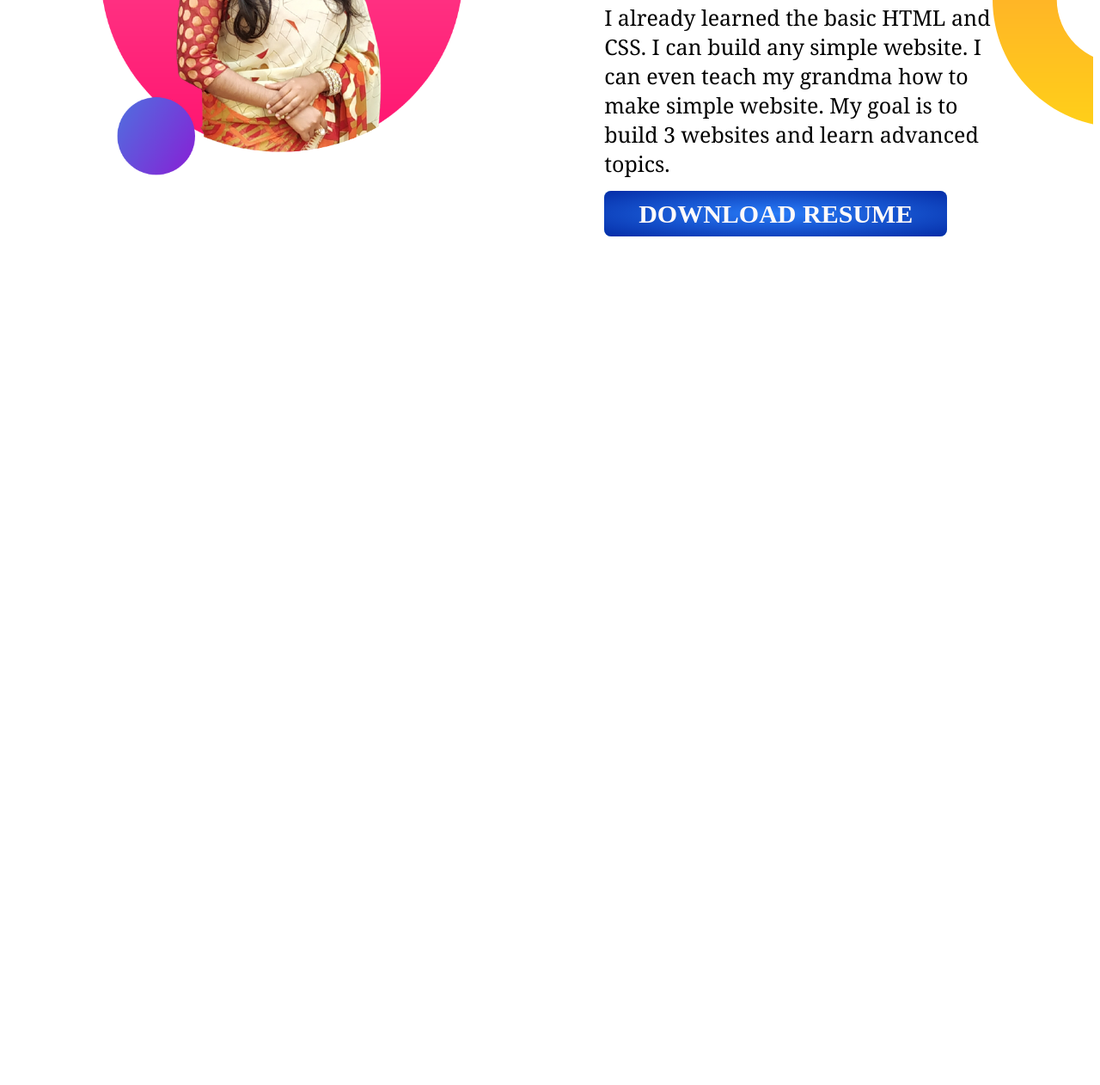
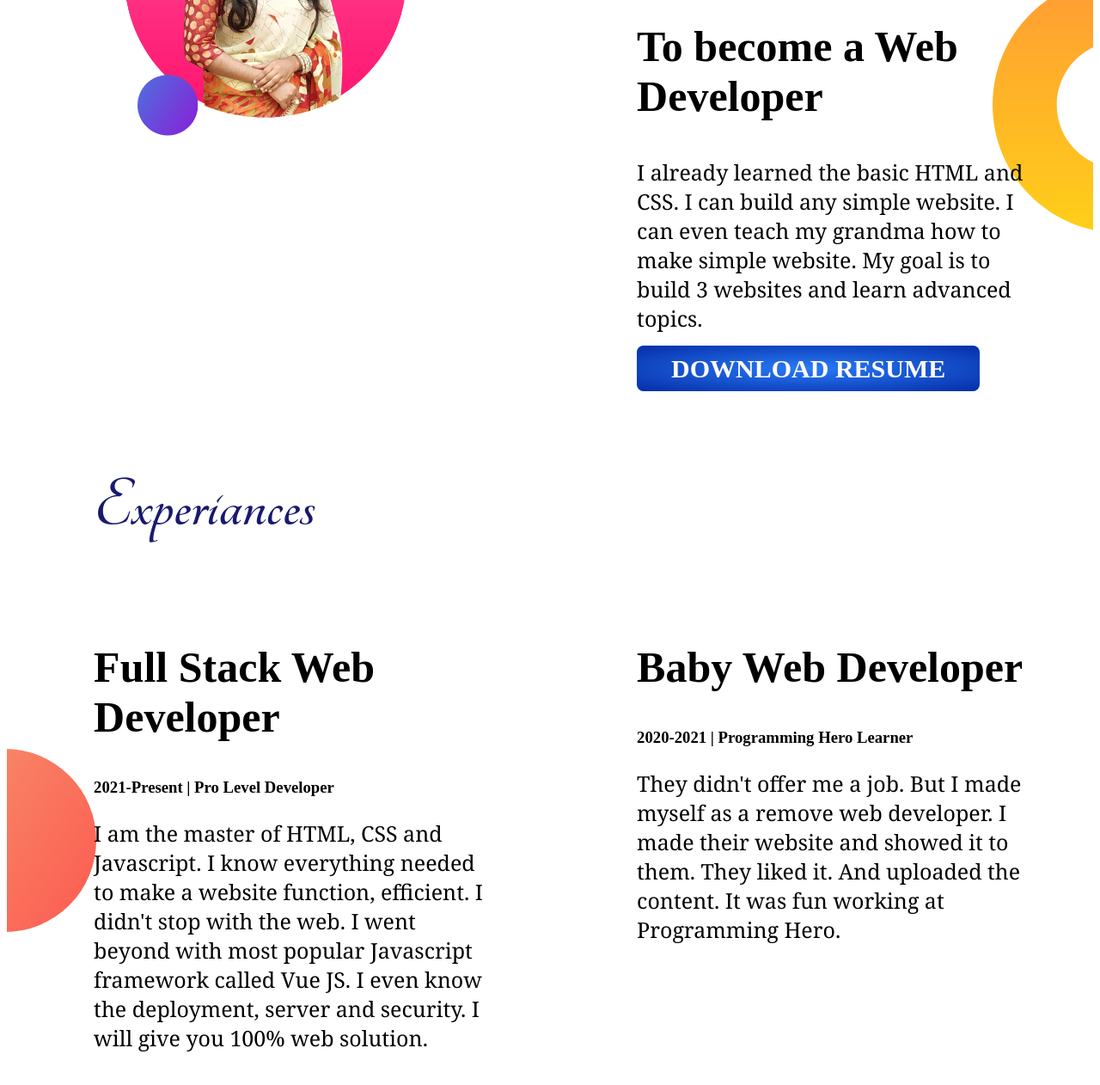
Before and after one commit to SanzidaTrisha01/Developer-Portfolio, a plain HTML site: page index.html in a window 1280 px wide. Shown: the part 1172-2434 px from the top of the page at 86% size. Before the commit the page ends 1538 px from the top, so only its background shows below. Drawn offline with Linux system fonts and the light colour scheme.

Commit message:
4th commit

```diff
--- a/index.html
+++ b/index.html
@@ -39,6 +39,22 @@
             <a class="button" target="_blank" href="">DOWNLOAD RESUME</a>
         </div>
     </section>
+    <h1 class="mid half-wd">Experiances</h1><br>
+    <section class="bottom">
+        <div class="half-wd">
+            <h2>Full Stack Web Developer</h2>
+            <h3>2021-Present | Pro Level Developer</h3>
+            <p>I am the master of HTML, CSS and Javascript. I know everything needed to make a website function,
+                efficient. I didn't stop with the web. I went beyond with most popular Javascript framework called
+                Vue JS. I even know the deployment, server and security. I will give you 100% web solution.</p>
+        </div>
+        <div class="half-wd">
+            <h2>Baby Web Developer</h2>
+            <h3>2020-2021 | Programming Hero Learner</h3>
+            <p>They didn't offer me a job. But I made myself as a remove web developer. I made their website and showed
+                it to them. They liked it. And uploaded the content. It was fun working at Programming Hero.</p>
+        </div>
+    </section>
 </body>
 
 </html>
--- a/style.css
+++ b/style.css
@@ -1,10 +1,10 @@
 h1{
     font-family: 'Tangerine', cursive;
-    font-size: 80px;
+    font-size: 85px;
     font-weight: 900px;
 }
 h2{
-    font-size: 30px;
+    font-size: 50px;
     font-weight: 100px;
 }
 .mid{
@@ -22,13 +22,13 @@ section{
     margin-bottom: 100px;
 }
 .half-wd img{
-    width: 100%;
-    padding-top: 5%;
+    width: 80%;
+    padding-top: 2%;
 }
 .half-wd{
     width: 50%;
-    padding-left: 5%;
-    padding-right: 8%;
+    padding-left: 8%;
+    padding-right: 6%;
 }
 .button{
     text-decoration: none;
@@ -50,3 +50,8 @@ section{
     background-repeat: no-repeat;
     background-position: right center;
 }
+.bottom{
+    background-image: url(images/exp-bg.png);
+    background-repeat: no-repeat;
+    background-position: left center;
+}
```
